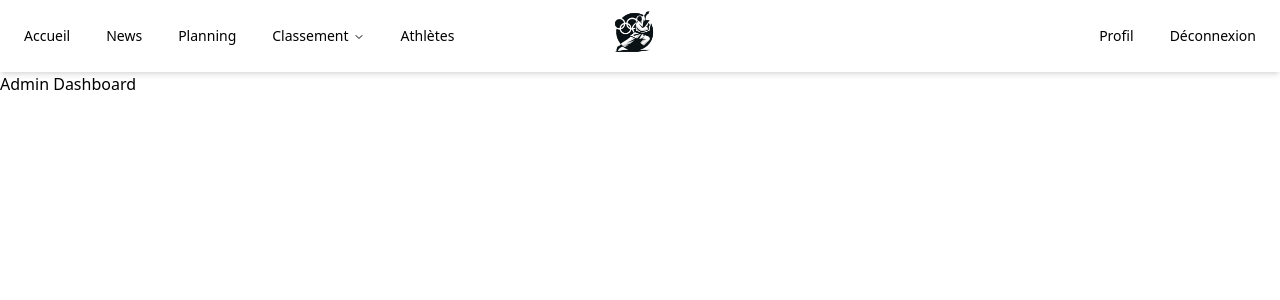
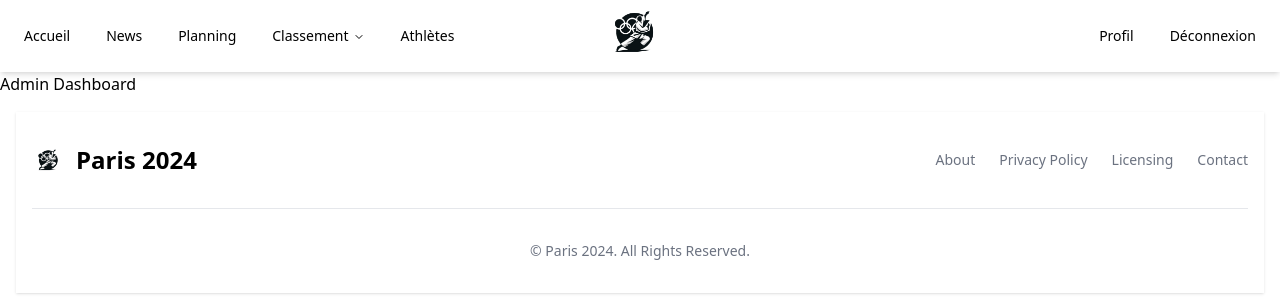
Before and after one commit to johannes60-sk/projet-jo-hetic, a React (Vite) app in the folder front/: page /admin-dashboard in a window 1280 px wide. Shown: the top 300 px of the page. Built offline with nearby package versions, Linux system fonts and the light colour scheme; sample sign-in values are in the browser's storage; what miragejs would draw is missing.

Commit message:
footer front

```diff
--- /dev/null
+++ b/front/src/components/Footer.jsx
@@ -0,0 +1,38 @@
+import logo from '../assets/logo_jo.png'
+import { Link } from "react-router-dom"
+
+
+
+const Footer = () => {
+    return (
+<footer class="bg-white rounded-lg shadow dark:bg-gray-900 m-4">
+    <div class="w-full max-w-screen-xl mx-auto p-4 md:py-8">
+        <div class="sm:flex sm:items-center sm:justify-between">
+            <a href="https://olympics.com/fr/paris-2024/" class="flex items-center mb-4 sm:mb-0 space-x-3 rtl:space-x-reverse">
+            <img src={logo} class="h-8" alt="Paris 2024 Logo" />
+                <span class="self-center text-2xl font-semibold whitespace-nowrap dark:text-white">Paris 2024</span>
+            </a>
+            <ul class="flex flex-wrap items-center mb-6 text-sm font-medium text-gray-500 sm:mb-0 dark:text-gray-400">
+                <li>
+                    <a href="#" class="hover:underline me-4 md:me-6">About</a>
+                </li>
+                <li>
+                    <a href="#" class="hover:underline me-4 md:me-6">Privacy Policy</a>
+                </li>
+                <li>
+                    <a href="#" class="hover:underline me-4 md:me-6">Licensing</a>
+                </li>
+                <li>
+                    <a href="#" class="hover:underline">Contact</a>
+                </li>
+            </ul>
+        </div>
+        <hr class="my-6 border-gray-200 sm:mx-auto dark:border-gray-700 lg:my-8" />
+        <span class="block text-sm text-gray-500 sm:text-center dark:text-gray-400">© <a href="https://olympics.com/fr/paris-2024/" class="hover:underline">Paris 2024</a>. All Rights Reserved.</span>
+    </div>
+</footer>
+    )
+}
+
+
+export default Footer
--- a/front/src/components/routes/ProtectedRoute.jsx
+++ b/front/src/components/routes/ProtectedRoute.jsx
@@ -5,6 +5,7 @@
 import Statistics from '../../pages/Statistics';
 import AdminRoute from './AdminRoute';
 import Header from '../Header';
+import Footer from '../Footer';
 import Home from '../../pages/Home';
 import CountryMedals from '../../pages/CountryMedals';
 
@@ -20,6 +21,7 @@
                 <Route path="/country-medals" element={<CountryMedals />} />
                 <Route path="/admin-dashboard" element={<AdminRoute><AdminDashboard></AdminDashboard></AdminRoute>} />
             </Routes>
+            <Footer/>
         </>
     ) : (
         <Navigate to="/Login" replace />
```
